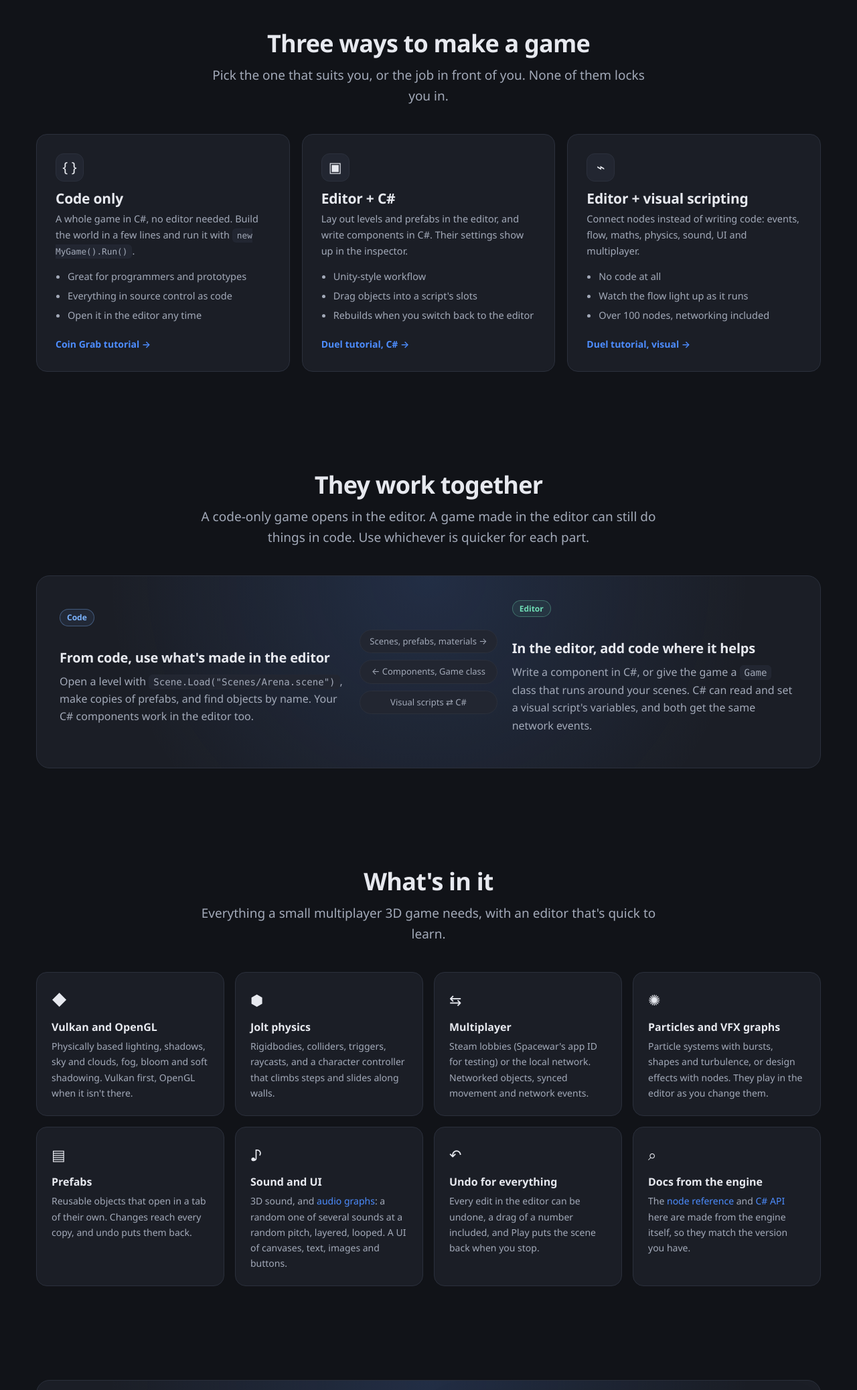
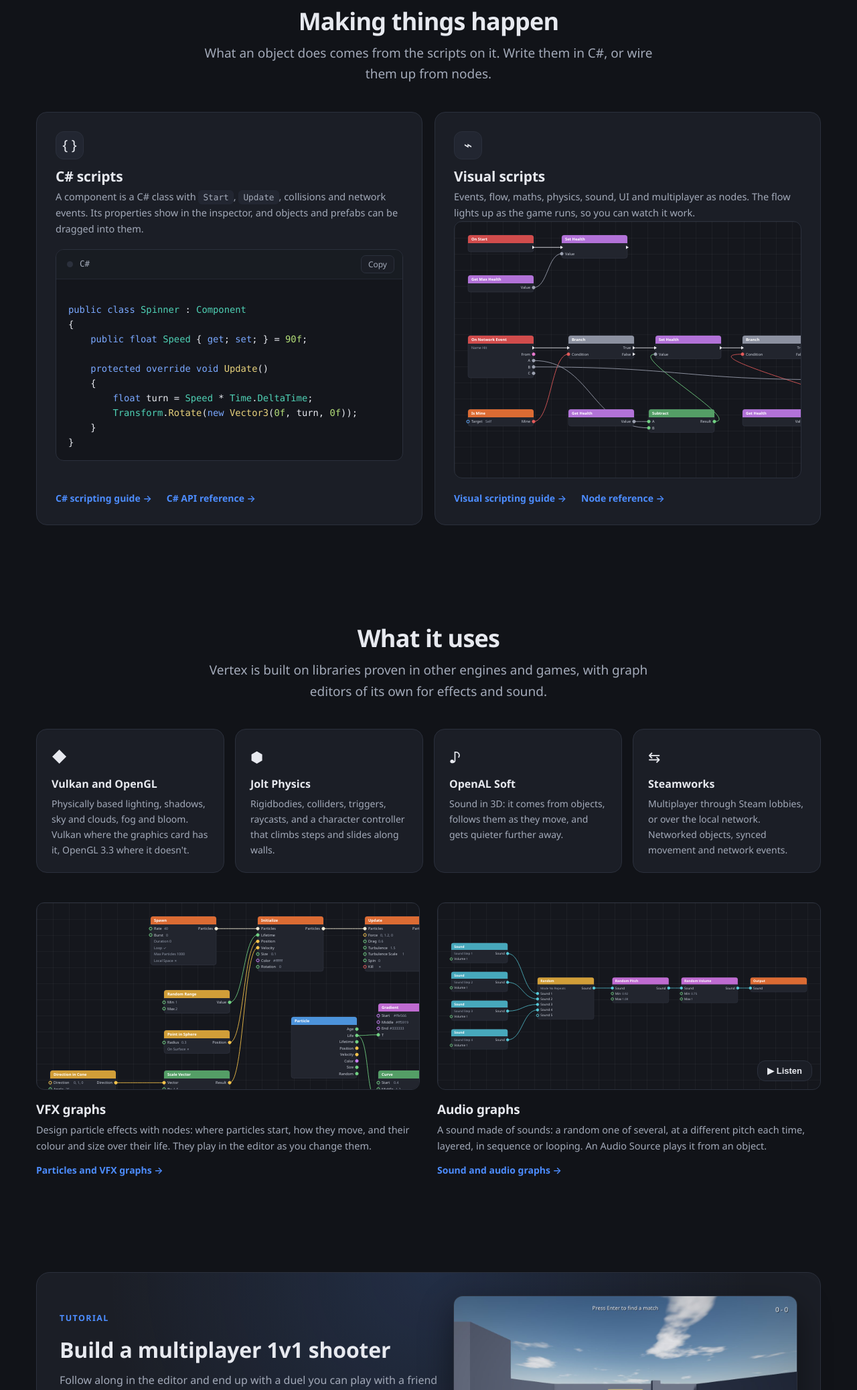
Before and after one commit to BiggyStudios/Vertex, a plain HTML site: page docs/index.html in a window 1280 px wide. Shown: the part 725-2800 px from the top of the page at 67% size. Drawn offline with Linux system fonts and the light colour scheme.

Commit message:
Docs: the home page leads to C# and visual scripting instead of pitching three ways to make a game, and shows what the engine uses (Vulkan, Jolt, OpenAL Soft, Steamworks) with VFX and audio graphs; the download page drops its file tree; the code-only route is a guide, not a start page

```diff
--- a/docs/assets/site.css
+++ b/docs/assets/site.css
@@ -884,10 +884,20 @@ body[data-showing="cs"] [data-track="vs"], body[data-showing="vs"] [data-track="
 .section > h2 { text-align: center; font-size: 36px; margin: 0 0 10px; letter-spacing: -0.8px; }
 .section > .lead { text-align: center; margin: 0 auto 40px; max-width: 680px; }
 
-.paths { display: grid; grid-template-columns: repeat(3, 1fr); gap: 18px; }
-.paths .card { padding: 28px; }
-.paths .card h3 { font-size: 21px; }
-.paths .card ul { margin: 14px 0 0; padding-left: 18px; color: var(--text-dim); font-size: 14.5px; }
+.scripting { display: grid; grid-template-columns: 1fr 1fr; gap: 18px; }
+.scripting .card { padding: 28px; display: flex; flex-direction: column; }
+.scripting .card h3 { font-size: 21px; }
+.scripting pre { flex: 1; margin: 18px 0 0; }
+.scripting .mini-graph { flex: 1; min-height: 240px; margin-top: 18px; }
+.links { display: flex; flex-wrap: wrap; gap: 8px 22px; margin-top: 18px; font-size: 14px; font-weight: 600; }
+
+.mini-graph.graph-view { height: 280px; margin: 0; border-radius: 12px; }
+.mini-graph .listen { position: absolute; right: 12px; bottom: 12px; z-index: 2; padding: 7px 14px; font-size: 13px; }
+
+.graph-kinds { display: grid; grid-template-columns: 1fr 1fr; gap: 26px; margin-top: 44px; }
+.graph-kinds h3 { margin: 18px 0 6px; font-size: 19px; }
+.graph-kinds p { margin: 0 0 10px; color: var(--text-dim); font-size: 14.5px; }
+.graph-kinds a { font-size: 14px; font-weight: 600; }
 
 .mix {
     display: grid;
@@ -899,9 +909,6 @@ body[data-showing="cs"] [data-track="vs"], body[data-showing="vs"] [data-track="
     border: 1px solid var(--line);
     background: radial-gradient(800px circle at 50% 0%, var(--accent-soft), transparent 60%), var(--panel);
 }
-
-.mix .arrows { display: grid; gap: 10px; font-size: 13px; color: var(--text-dim); text-align: center; }
-.mix .arrows span { padding: 6px 14px; border-radius: 20px; background: var(--panel-2); border: 1px solid var(--line); white-space: nowrap; }
 
 .features { display: grid; grid-template-columns: repeat(4, 1fr); gap: 16px; }
 .feature { padding: 22px; border-radius: 16px; background: var(--panel); border: 1px solid var(--line); }
@@ -1030,7 +1037,7 @@ body[data-showing="cs"] [data-track="vs"], body[data-showing="vs"] [data-track="
     .search-button { width: auto; }
     main.content { padding: 30px 22px 90px; }
     .progress { margin: 0 -22px 20px; padding: 10px 22px; }
-    .hero-inner, .paths, .mix, .api { grid-template-columns: 1fr; }
+    .hero-inner, .scripting, .graph-kinds, .mix, .api { grid-template-columns: 1fr; }
     .showcase { transform: none; }
     .features { grid-template-columns: 1fr; }
     .api-list { position: static; max-height: 300px; }
@@ -1043,7 +1050,7 @@ body[data-showing="cs"] [data-track="vs"], body[data-showing="vs"] [data-track="
 @property --spin { syntax: "<angle>"; inherits: false; initial-value: 0deg; }
 @keyframes spin { to { --spin: 360deg; } }
 
-.download-hero { display: grid; grid-template-columns: 1.15fr 1fr; gap: 22px; margin: 8px 0 26px; }
+.download-hero { margin: 8px 0 26px; }
 .latest {
     position: relative;
     isolation: isolate;
@@ -1094,24 +1101,6 @@ body[data-showing="cs"] [data-track="vs"], body[data-showing="vs"] [data-track="
 .shimmer.big { height: 38px; }
 .shimmer.button-like { height: 52px; width: 260px; border-radius: 12px; }
 
-/* What's in the download: a folder tree that explains whatever's under the mouse. */
-.tree { border-radius: 18px; background: var(--code-bg); border: 1px solid var(--line); padding: 18px 18px 16px; display: flex; flex-direction: column; }
-.tree-title { font-size: 13px; font-weight: 650; letter-spacing: 0.6px; text-transform: uppercase; color: var(--text-dim); margin-bottom: 8px; }
-.tree-rows { font: 14px/1.2 var(--mono); }
-.tree-row {
-    display: flex; align-items: center; gap: 8px; width: 100%;
-    padding: 6px 10px 6px calc(10px + var(--depth) * 20px);
-    border: 0; border-radius: 8px; background: none; color: var(--text-dim); font: inherit; text-align: left; cursor: pointer;
-    opacity: 0; animation: track-in 0.45s cubic-bezier(.2,.8,.2,1) forwards;
-    transition: background 0.2s, color 0.2s, padding 0.25s;
-}
-.tree-row.root { cursor: default; color: var(--text); }
-button.tree-row:hover, button.tree-row.on { background: var(--accent-soft); color: var(--text); padding-left: calc(14px + var(--depth) * 20px); }
-.tree-icon { width: 12px; color: var(--accent); }
-.tree-about { margin-top: auto; padding: 14px 4px 0; border-top: 1px solid var(--line-soft); font-size: 14.5px; color: var(--text-dim); min-height: 76px; }
-.tree-about b { color: var(--text); }
-.tree-about.in { animation: track-in 0.35s cubic-bezier(.2,.8,.2,1); }
-
 .get-going .card-icon { font-weight: 750; color: var(--accent); }
 .get-going code { overflow-wrap: anywhere; }
 .get-going .card.flash { border-color: var(--good); box-shadow: 0 0 0 4px rgba(70,201,122,0.18); transition: box-shadow 0.3s, border-color 0.3s; }
@@ -1137,8 +1126,6 @@ button.tree-row:hover, button.tree-row.on { background: var(--accent-soft); colo
 .asset-name { font-family: var(--mono); font-size: 13.5px; }
 .asset-size { margin-left: auto; color: var(--text-faint); font-size: 13px; }
 
-@media (max-width: 900px) { .download-hero { grid-template-columns: 1fr; } }
-
 @media (prefers-reduced-motion: reduce) {
     *, *::before, *::after { animation-duration: 0.01ms !important; transition-duration: 0.01ms !important; }
     .reveal { opacity: 1; transform: none; }
--- a/docs/assets/site.js
+++ b/docs/assets/site.js
@@ -7,12 +7,11 @@ const Site = (() => {
         { group: "Start", items: [
             { href: "index.html", title: "Home", icon: "◆" },
             { href: "download.html", title: "Download", icon: "↓" },
-            { href: "getting-started.html", title: "Getting started", icon: "▶" },
-            { href: "workflows.html", title: "Three ways to make a game", icon: "⇄" }
+            { href: "getting-started.html", title: "Getting started", icon: "▶" }
         ] },
         { group: "Tutorials", items: [
-            { href: "tutorial-code-only.html", title: "Coin Grab: code only", icon: "●", tag: "C#" },
-            { href: "tutorial-duel.html", title: "Duel: a 1v1 shooter", icon: "✦", tag: "Editor" }
+            { href: "tutorial-duel.html", title: "Duel: a 1v1 shooter", icon: "✦", tag: "Editor" },
+            { href: "tutorial-code-only.html", title: "Coin Grab: code only", icon: "●", tag: "C#" }
         ] },
         { group: "Guides", items: [
             { href: "editor.html", title: "The editor", icon: "▣" },
@@ -20,7 +19,8 @@ const Site = (() => {
             { href: "visual-scripting.html", title: "Visual scripting", icon: "⌁" },
             { href: "effects.html", title: "Particles and VFX graphs", icon: "✺" },
             { href: "audio.html", title: "Sound and audio graphs", icon: "♪" },
-            { href: "multiplayer.html", title: "Multiplayer", icon: "⇆" }
+            { href: "multiplayer.html", title: "Multiplayer", icon: "⇆" },
+            { href: "workflows.html", title: "Code and the editor", icon: "⊞" }
         ] },
         { group: "Reference", items: [
             { href: "nodes.html", title: "Nodes", icon: "◇" },
--- a/docs/index.html
+++ b/docs/index.html
@@ -3,8 +3,8 @@
 <head>
     <meta charset="utf-8">
     <meta name="viewport" content="width=device-width, initial-scale=1">
-    <title>Vertex: a C# game engine with an editor, C# scripts and visual scripting</title>
-    <meta name="description" content="Make games with Vertex: entirely in C#, in the editor with C# scripts, or in the editor with visual scripting. Multiplayer through Steam built in.">
+    <title>Vertex: a 3D game engine in C#, with its own editor</title>
+    <meta name="description" content="Vertex is a 3D game engine in C# with its own editor: C# and visual scripting, Jolt physics, VFX and audio graphs, and multiplayer through Steam.">
     <link rel="stylesheet" href="assets/site.css">
 </head>
 <body class="home">
@@ -14,8 +14,8 @@
     <div class="hero-inner">
         <div class="reveal">
             <span class="eyebrow">A game engine in C#</span>
-            <h1>Make games <span class="shine">your way</span>: in code, or in the editor.</h1>
-            <p class="lead">Vertex is a 3D engine with its own editor. Write the whole game in C#, build it in the editor with C# scripts, or wire it up with visual scripting. It's the same engine underneath, so you can mix all three.</p>
+            <h1>A 3D game engine, <span class="shine">with its own editor</span>.</h1>
+            <p class="lead">Lay out scenes and prefabs in the editor, give objects behaviour with C# or visual scripts, and press Play to try it. Physics, sound, effects and multiplayer are built in.</p>
             <div class="hero-actions">
                 <a class="button primary" href="download.html">↓ Download</a>
                 <a class="button" href="getting-started.html">Get started →</a>
@@ -39,63 +39,58 @@
 </section>
 
 <section class="section">
-    <h2 class="reveal">Three ways to make a game</h2>
-    <p class="lead reveal">Pick the one that suits you, or the job in front of you. None of them locks you in.</p>
-    <div class="paths">
-        <a class="card reveal" href="tutorial-code-only.html">
+    <h2 class="reveal">Making things happen</h2>
+    <p class="lead reveal">What an object does comes from the scripts on it. Write them in C#, or wire them up from nodes.</p>
+    <div class="scripting">
+        <div class="card reveal">
             <div class="card-icon">{ }</div>
-            <h3>Code only</h3>
-            <p>A whole game in C#, no editor needed. Build the world in a few lines and run it with <code>new MyGame().Run()</code>.</p>
-            <ul><li>Great for programmers and prototypes</li><li>Everything in source control as code</li><li>Open it in the editor any time</li></ul>
-            <span class="more">Coin Grab tutorial →</span>
-        </a>
-        <a class="card reveal" data-delay="100" href="tutorial-duel.html?track=cs">
-            <div class="card-icon">▣</div>
-            <h3>Editor + C#</h3>
-            <p>Lay out levels and prefabs in the editor, and write components in C#. Their settings show up in the inspector.</p>
-            <ul><li>Unity-style workflow</li><li>Drag objects into a script's slots</li><li>Rebuilds when you switch back to the editor</li></ul>
-            <span class="more">Duel tutorial, C# →</span>
-        </a>
-        <a class="card reveal" data-delay="200" href="tutorial-duel.html?track=vs">
+            <h3>C# scripts</h3>
+            <p>A component is a C# class with <code>Start</code>, <code>Update</code>, collisions and network events. Its properties show in the inspector, and objects and prefabs can be dragged into them.</p>
+            <pre class="cs">public class Spinner : Component
+{
+    public float Speed { get; set; } = 90f;
+
+    protected override void Update()
+    {
+        float turn = Speed * Time.DeltaTime;
+        Transform.Rotate(new Vector3(0f, turn, 0f));
+    }
+}</pre>
+            <div class="links"><a href="csharp.html">C# scripting guide →</a><a href="api.html">C# API reference →</a></div>
+        </div>
+        <div class="card reveal" data-delay="100">
             <div class="card-icon">⌁</div>
-            <h3>Editor + visual scripting</h3>
-            <p>Connect nodes instead of writing code: events, flow, maths, physics, sound, UI and multiplayer.</p>
-            <ul><li>No code at all</li><li>Watch the flow light up as it runs</li><li>Over 100 nodes, networking included</li></ul>
-            <span class="more">Duel tutorial, visual →</span>
-        </a>
-    </div>
-</section>
-
-<section class="section">
-    <h2 class="reveal">They work together</h2>
-    <p class="lead reveal">A code-only game opens in the editor. A game made in the editor can still do things in code. Use whichever is quicker for each part.</p>
-    <div class="mix reveal">
-        <div>
-            <span class="badge cs">Code</span>
-            <h3>From code, use what's made in the editor</h3>
-            <p style="color:var(--text-dim)">Open a level with <code>Scene.Load("Scenes/Arena.scene")</code>, make copies of prefabs, and find objects by name. Your C# components work in the editor too.</p>
-        </div>
-        <div class="arrows"><span>Scenes, prefabs, materials →</span><span>← Components, Game class</span><span>Visual scripts ⇄ C#</span></div>
-        <div>
-            <span class="badge ed">Editor</span>
-            <h3>In the editor, add code where it helps</h3>
-            <p style="color:var(--text-dim)">Write a component in C#, or give the game a <code>Game</code> class that runs around your scenes. C# can read and set a visual script's variables, and both get the same network events.</p>
+            <h3>Visual scripts</h3>
+            <p>Events, flow, maths, physics, sound, UI and multiplayer as nodes. The flow lights up as the game runs, so you can watch it work.</p>
+            <div class="mini-graph" id="script-graph"></div>
+            <div class="links"><a href="visual-scripting.html">Visual scripting guide →</a><a href="nodes.html">Node reference →</a></div>
         </div>
     </div>
 </section>
 
 <section class="section">
-    <h2 class="reveal">What's in it</h2>
-    <p class="lead reveal">Everything a small multiplayer 3D game needs, with an editor that's quick to learn.</p>
+    <h2 class="reveal">What it uses</h2>
+    <p class="lead reveal">Vertex is built on libraries proven in other engines and games, with graph editors of its own for effects and sound.</p>
     <div class="features">
-        <div class="feature reveal"><div class="card-icon">◆</div><b>Vulkan and OpenGL</b><p>Physically based lighting, shadows, sky and clouds, fog, bloom and soft shadowing. Vulkan first, OpenGL when it isn't there.</p></div>
-        <div class="feature reveal" data-delay="80"><div class="card-icon">⬢</div><b>Jolt physics</b><p>Rigidbodies, colliders, triggers, raycasts, and a character controller that climbs steps and slides along walls.</p></div>
-        <div class="feature reveal" data-delay="160"><div class="card-icon">⇆</div><b>Multiplayer</b><p>Steam lobbies (Spacewar's app ID for testing) or the local network. Networked objects, synced movement and network events.</p></div>
-        <div class="feature reveal" data-delay="240"><div class="card-icon">✺</div><b>Particles and VFX graphs</b><p>Particle systems with bursts, shapes and turbulence, or design effects with nodes. They play in the editor as you change them.</p></div>
-        <div class="feature reveal"><div class="card-icon">▤</div><b>Prefabs</b><p>Reusable objects that open in a tab of their own. Changes reach every copy, and undo puts them back.</p></div>
-        <div class="feature reveal" data-delay="80"><div class="card-icon">♪</div><b>Sound and UI</b><p>3D sound, and <a href="audio.html">audio graphs</a>: a random one of several sounds at a random pitch, layered, looped. A UI of canvases, text, images and buttons.</p></div>
-        <div class="feature reveal" data-delay="160"><div class="card-icon">↶</div><b>Undo for everything</b><p>Every edit in the editor can be undone, a drag of a number included, and Play puts the scene back when you stop.</p></div>
-        <div class="feature reveal" data-delay="240"><div class="card-icon">⌕</div><b>Docs from the engine</b><p>The <a href="nodes.html">node reference</a> and <a href="api.html">C# API</a> here are made from the engine itself, so they match the version you have.</p></div>
+        <div class="feature reveal"><div class="card-icon">◆</div><b>Vulkan and OpenGL</b><p>Physically based lighting, shadows, sky and clouds, fog and bloom. Vulkan where the graphics card has it, OpenGL 3.3 where it doesn't.</p></div>
+        <div class="feature reveal" data-delay="80"><div class="card-icon">⬢</div><b>Jolt Physics</b><p>Rigidbodies, colliders, triggers, raycasts, and a character controller that climbs steps and slides along walls.</p></div>
+        <div class="feature reveal" data-delay="160"><div class="card-icon">♪</div><b>OpenAL Soft</b><p>Sound in 3D: it comes from objects, follows them as they move, and gets quieter further away.</p></div>
+        <div class="feature reveal" data-delay="240"><div class="card-icon">⇆</div><b>Steamworks</b><p>Multiplayer through Steam lobbies, or over the local network. Networked objects, synced movement and network events.</p></div>
+    </div>
+
+    <div class="graph-kinds">
+        <div class="reveal">
+            <div class="mini-graph" id="vfx-graph"></div>
+            <h3>VFX graphs</h3>
+            <p>Design particle effects with nodes: where particles start, how they move, and their colour and size over their life. They play in the editor as you change them.</p>
+            <a href="effects.html">Particles and VFX graphs →</a>
+        </div>
+        <div class="reveal" data-delay="100">
+            <div class="mini-graph" id="audio-graph"><button class="button listen">▶ Listen</button></div>
+            <h3>Audio graphs</h3>
+            <p>A sound made of sounds: a random one of several, at a different pitch each time, layered, in sequence or looping. An Audio Source plays it from an object.</p>
+            <a href="audio.html">Sound and audio graphs →</a>
+        </div>
     </div>
 </section>
 
@@ -104,7 +99,7 @@
         <div>
             <span class="eyebrow">Tutorial</span>
             <h2 style="margin:0 0 12px;font-size:32px">Build a multiplayer 1v1 shooter</h2>
-            <p style="color:var(--text-dim)">Follow along in the editor and end up with a duel you can play with a friend over Steam. Each step can be done in C# or in visual scripting, and you can switch between them at any point to compare. Along the way you'll learn the editor, prefabs, physics, UI and networking.</p>
+            <p style="color:var(--text-dim)">Follow along in the editor and end up with a duel you can play with a friend over Steam. Each script is shown in C# and as a visual script. Along the way you'll learn the editor, prefabs, physics, UI and networking.</p>
             <div class="hero-actions"><a class="button primary" href="tutorial-duel.html">Start the tutorial →</a><a class="button" href="https://github.com/BiggyStudios/Vertex/tree/master/Samples/Duel">The finished sample</a></div>
         </div>
         <div class="figure" style="margin:0"><img src="images/duel.jpg" alt="The Duel sample: an arena with cover, a gun in view, health and score"></div>
@@ -163,6 +158,15 @@
         };
         tabs.forEach((t, i) => t.addEventListener("click", () => show(i)));
         show(0);
+
+        // The graphs further down: the Duel's health script, an effect, and footsteps to listen to.
+        GraphView.mount(document.getElementById("script-graph"), "Health", { bare: true });
+        GraphView.mount(document.getElementById("vfx-graph"), "Embers (VFX)", { bare: true });
+        const audio = document.getElementById("audio-graph"), listen = audio.querySelector(".listen");
+        GraphView.mount(audio, "Footsteps (Audio)", { bare: true, whole: true }).then(view => {
+            audio.append(listen);
+            listen.addEventListener("click", () => view.run());
+        });
 
         // The backdrop: nodes drifting slowly, wired together, with pulses running along the wires.
         const canvas = document.querySelector(".backdrop");
```
Also changed, not shown: docs/csharp.html (+1 -1 lines), docs/download.html (+3 -40 lines), docs/getting-started.html (+5 -5 lines), docs/workflows.html (+5 -6 lines).
